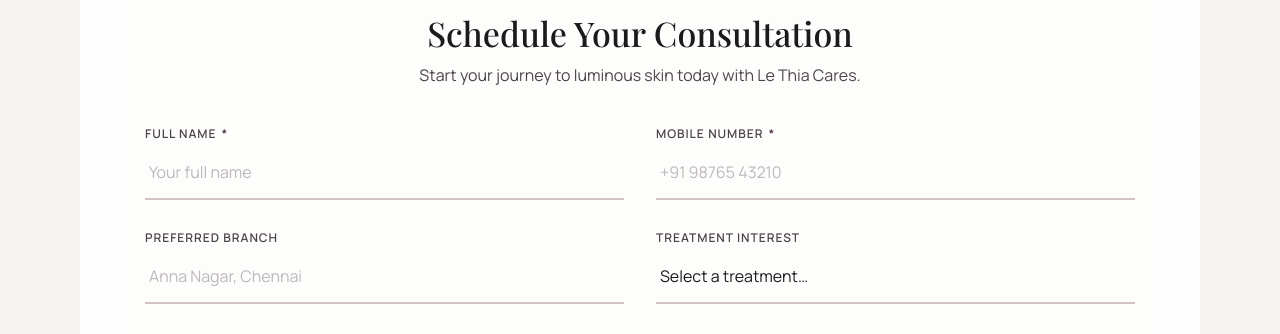
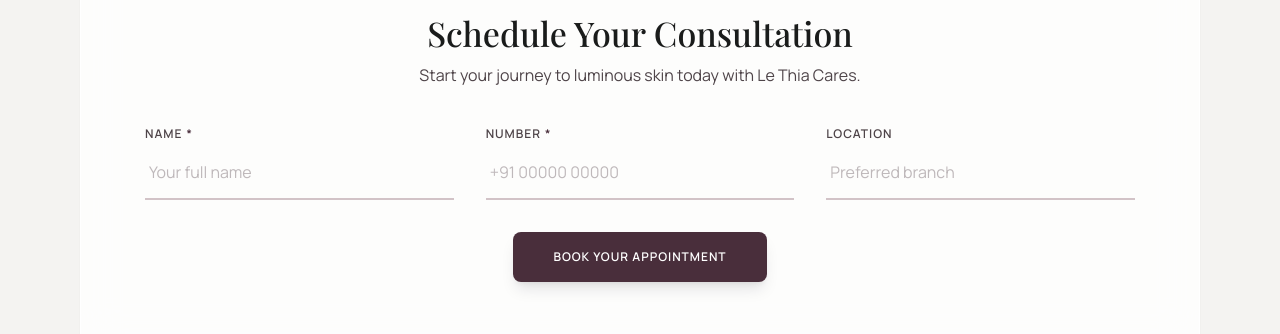
Before and after one commit to crowddevelopers08-arch/le-thia-cares, a Next.js app: page / in a window 1280 px wide. Shown: the part 960-1294 px from the top of the page. Built offline with nearby package versions, Linux system fonts and the light colour scheme.

Commit message:
initialssss

```diff
--- a/components/LeadCaptureSection.tsx
+++ b/components/LeadCaptureSection.tsx
@@ -3,12 +3,11 @@
 import { useRouter } from 'next/navigation';
 import { AnimateOnScroll } from '@/components/AnimateOnScroll';
 
-const TREATMENTS = [
-  'Ice & Fire Facial',
-  'Red Carpet Peel',
-  'Hydra Facial + Skin Polishing + Peel',
-  'Other / Not Sure Yet',
-];
+const fields = [
+  { key: 'name',     label: 'NAME',     placeholder: 'Your full name',  type: 'text', required: true  },
+  { key: 'phone',    label: 'NUMBER',   placeholder: '+91 00000 00000', type: 'tel',  required: true  },
+  { key: 'location', label: 'LOCATION', placeholder: 'Preferred branch', type: 'text', required: false },
+] as const;
 
 function isValidIndianPhone(raw: string) {
   const cleaned = raw.replace(/[\s\-\(\)]/g, '').replace(/^\+91/, '');
@@ -17,46 +16,32 @@
 
 export function LeadCaptureSection() {
   const router = useRouter();
-  const [form, setForm] = useState({ name: '', phone: '', location: '', treatment: '' });
+  const [form, setForm]       = useState({ name: '', phone: '', location: '' });
   const [loading, setLoading] = useState(false);
-  const [error, setError] = useState('');
-
-  const set = (key: keyof typeof form) => (e: React.ChangeEvent<HTMLInputElement | HTMLSelectElement>) =>
-    setForm(f => ({ ...f, [key]: e.target.value }));
+  const [error, setError]     = useState('');
 
   const handleSubmit = async (e: React.FormEvent) => {
     e.preventDefault();
-    setError('');
-
-    // ── Client-side validation ─────────────────────────────
-    if (!form.name.trim()) { setError('Please enter your full name.'); return; }
-    if (form.name.trim().length < 2) { setError('Name must be at least 2 characters.'); return; }
+    if (!form.name.trim())  { setError('Please enter your name.');         return; }
     if (!form.phone.trim()) { setError('Please enter your phone number.'); return; }
     if (!isValidIndianPhone(form.phone)) {
-      setError('Please enter a valid 10-digit Indian mobile number (e.g. 98765 43210).');
+      setError('Please enter a valid 10-digit Indian mobile number.');
       return;
     }
-
+    setError('');
     setLoading(true);
     try {
-      const res = await fetch('/api/submit-lead', {
+      await fetch('/api/submit-lead', {
         method: 'POST',
         headers: { 'Content-Type': 'application/json' },
         body: JSON.stringify(form),
       });
-      const data = await res.json();
-      if (!res.ok) { setError(data.error || 'Something went wrong. Please try again.'); return; }
       router.push('/thank-you');
     } catch {
-      setError('Network error. Please check your connection and try again.');
-    } finally {
+      setError('Something went wrong. Please try again.');
       setLoading(false);
     }
   };
-
-  const inputCls =
-    'w-full border-b-2 border-[#d2c3c7] bg-transparent px-1 py-3 text-[16px] font-normal leading-[1.6] text-[#1a1c1b] outline-none transition-all placeholder:text-[#80747880] focus:border-[#492e3b]';
-  const labelCls = 'block text-[12px] font-semibold leading-[1] tracking-[0.08em] text-[#4e4448]';
 
   return (
     <section
@@ -67,7 +52,6 @@
         animation="fade-up"
         className="glass-card mx-auto max-w-[1280px] rounded-[0.5rem] border border-[#d2c3c74d] p-6 shadow-sm sm:p-8 md:p-12 lg:p-16"
       >
-        {/* Heading */}
         <div className="mb-8 text-center md:mb-10">
           <h2 className="font-display text-[24px] font-medium leading-[1.3] text-[#1a1c1b] md:text-[28px] lg:text-[34px]">
             Schedule Your Consultation
@@ -78,90 +62,35 @@
         </div>
 
         <form onSubmit={handleSubmit} noValidate>
-          {/* ── Row 1: Name + Phone ── */}
-          <div className="grid grid-cols-1 gap-6 sm:grid-cols-2 md:gap-8">
-            <div className="flex flex-col space-y-2">
-              <label className={labelCls}>
-                FULL NAME <span className="ml-0.5 text-[#492e3b]">*</span>
-              </label>
-              <input
-                className={inputCls}
-                placeholder="Your full name"
-                type="text"
-                value={form.name}
-                onChange={set('name')}
-                autoComplete="name"
-                required
-              />
-            </div>
-
-            <div className="flex flex-col space-y-2">
-              <label className={labelCls}>
-                MOBILE NUMBER <span className="ml-0.5 text-[#492e3b]">*</span>
-              </label>
-              <input
-                className={inputCls}
-                placeholder="+91 98765 43210"
-                type="tel"
-                value={form.phone}
-                onChange={set('phone')}
-                autoComplete="tel"
-                required
-              />
-            </div>
+          <div className="grid grid-cols-1 gap-6 sm:grid-cols-2 md:grid-cols-3 md:gap-8">
+            {fields.map(({ key, label, placeholder, type, required }) => (
+              <div key={key} className="flex flex-col space-y-2">
+                <label className="text-[12px] font-semibold leading-[1] tracking-[0.08em] text-[#4e4448]">
+                  {label}
+                  {required && <span className="ml-1 text-[#492e3b]">*</span>}
+                </label>
+                <input
+                  className="border-b-2 border-[#d2c3c7] bg-transparent px-1 py-3 text-[16px] font-normal leading-[1.6] text-[#1a1c1b] outline-none transition-all placeholder:text-[#80747880] focus:border-[#492e3b]"
+                  placeholder={placeholder}
+                  type={type}
+                  value={form[key]}
+                  onChange={(e) => setForm({ ...form, [key]: e.target.value })}
+                  required={required}
+                />
+              </div>
+            ))}
           </div>
 
-          {/* ── Row 2: Location + Treatment ── */}
-          <div className="mt-6 grid grid-cols-1 gap-6 sm:grid-cols-2 md:mt-8 md:gap-8">
-            <div className="flex flex-col space-y-2">
-              <label className={labelCls}>PREFERRED BRANCH</label>
-              <input
-                className={inputCls}
-                placeholder="Anna Nagar, Chennai"
-                type="text"
-                value={form.location}
-                onChange={set('location')}
-              />
-            </div>
-
-            <div className="flex flex-col space-y-2">
-              <label className={labelCls}>TREATMENT INTEREST</label>
-              <select
-                className={`${inputCls} cursor-pointer appearance-none pr-6`}
-                value={form.treatment}
-                onChange={set('treatment')}
-              >
-                <option value="">Select a treatment…</option>
-                {TREATMENTS.map(t => (
-                  <option key={t} value={t}>{t}</option>
-                ))}
-              </select>
-            </div>
-          </div>
-
-          {/* ── Error message ── */}
           {error && (
-            <div className="mt-5 flex items-start gap-2 rounded-[0.5rem] bg-red-50 px-4 py-3">
-              <span className="material-symbols-outlined mt-0.5 text-[18px] text-red-500" style={{ fontVariationSettings: '"FILL" 1' }}>
-                error
-              </span>
-              <p className="text-[13px] font-medium text-red-700">{error}</p>
-            </div>
+            <p className="mt-4 text-center text-[13px] font-semibold text-red-600">{error}</p>
           )}
 
-          {/* ── Submit ── */}
           <div className="mt-8 flex justify-center">
             <button
               type="submit"
               disabled={loading}
-              className="flex items-center gap-2 rounded-[0.5rem] bg-[#492e3b] px-10 py-4 text-[12px] font-semibold tracking-[0.08em] text-white shadow-lg transition-all hover:scale-105 active:scale-95 disabled:cursor-not-allowed disabled:opacity-70"
+              className="rounded-[0.5rem] bg-[#492e3b] px-10 py-4 text-[12px] font-semibold tracking-[0.08em] text-white shadow-lg transition-all hover:scale-105 active:scale-95 disabled:cursor-not-allowed disabled:opacity-70"
             >
-              {loading && (
-                <svg className="h-4 w-4 animate-spin" viewBox="0 0 24 24" fill="none">
-                  <circle className="opacity-25" cx="12" cy="12" r="10" stroke="currentColor" strokeWidth="4" />
-                  <path className="opacity-75" fill="currentColor" d="M4 12a8 8 0 018-8v4a4 4 0 00-4 4H4z" />
-                </svg>
-              )}
               {loading ? 'SUBMITTING…' : 'BOOK YOUR APPOINTMENT'}
             </button>
           </div>
```
